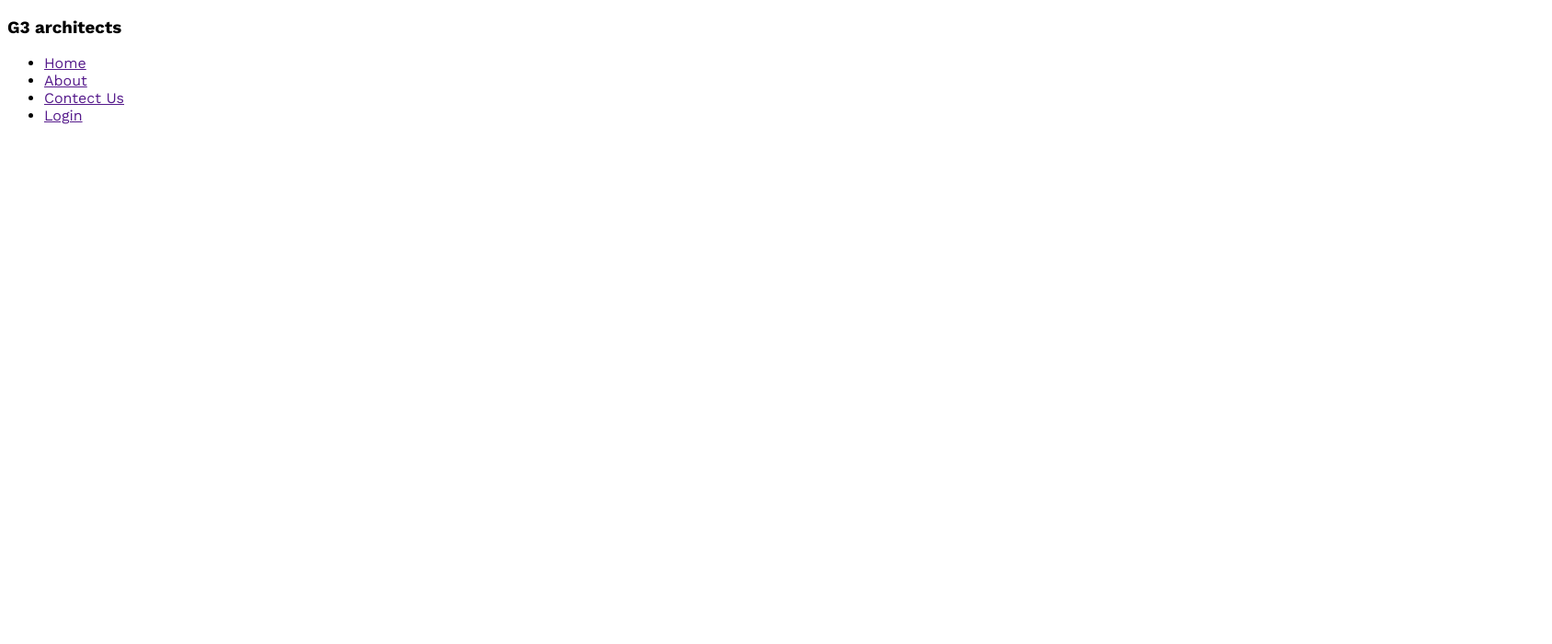
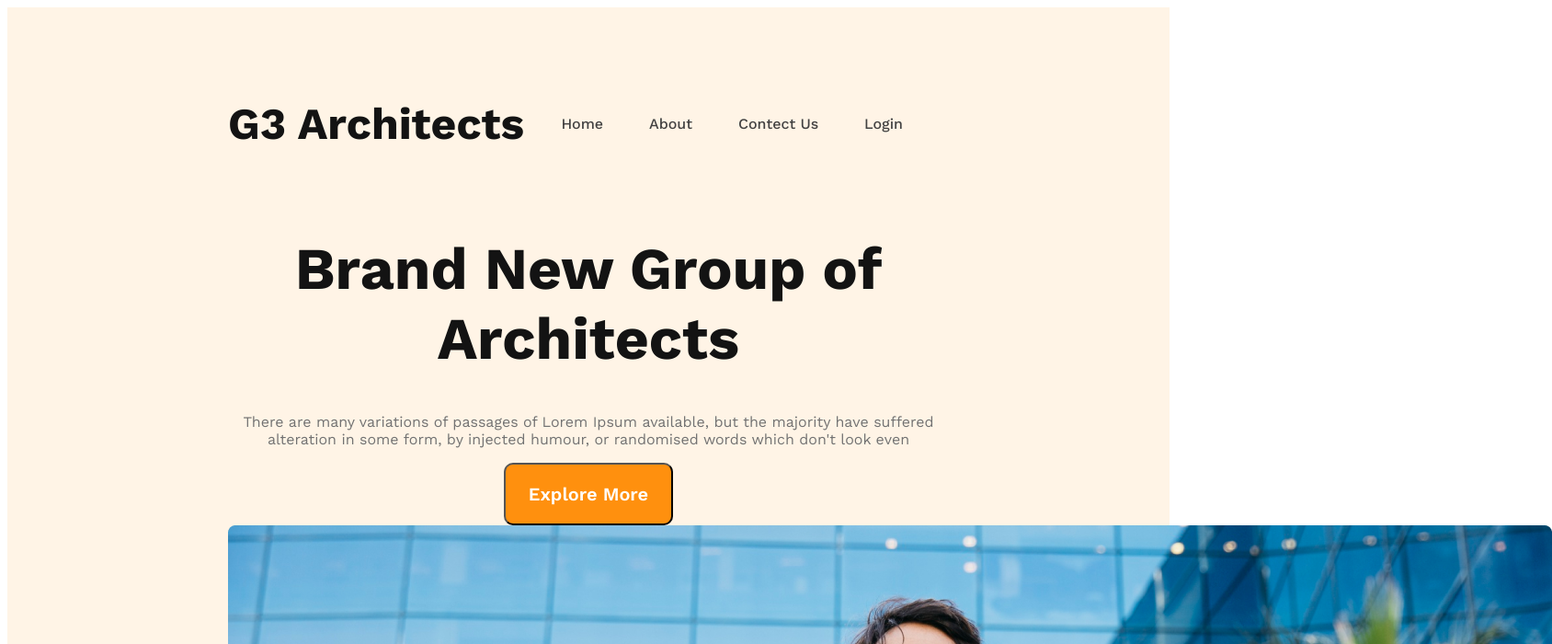
Before and after one commit to joyroy7/Architects-website, a plain HTML site: page index.html in a window 1280 px wide. Shown: the top 700 px of the page at 92% size, 1688 px wide, since content can reach past the window. Drawn offline with nearby package versions, Linux system fonts and the light colour scheme.

Commit message:
my first commit

```diff
--- a/index.html
+++ b/index.html
@@ -3,13 +3,13 @@
 <head>
     <meta charset="UTF-8">
     <meta name="viewport" content="width=device-width, initial-scale=1.0">
-    <title>G3 architects</title>
+    <title>G3 Architects</title>
     <link rel="stylesheet" href="style/responsive.css">
 </head>
 <body>
     <header>
         <nav>
-            <h3>G3 architects</h3>
+            <h3 class="title">G3 Architects</h3>
             <ul>
                 <li><a href="">Home</a></li>
                 <li><a href="">About</a></li>
@@ -17,6 +17,14 @@
                 <li><a href="">Login</a></li>
             </ul>
         </nav>
+        <div class="banner">
+            <div class="banner-content">
+                <h1 class="banner-title">Brand New Group of Architects</h1>
+            <p class="banner-discription">There are many variations of passages of Lorem Ipsum available, but the majority have suffered alteration in some form, by injected humour, or randomised words which don't look even</p>
+            <button class="btom">Explore More</button>
+            </div>
+            <img src="images/banner.png" alt="">
+        </div>
 
     </header>
     <main>
--- a/style/responsive.css
+++ b/style/responsive.css
@@ -4,3 +4,60 @@
     font-family: 'Open Sans', sans-serif;
     font-family: 'Work Sans', sans-serif;
 }
+/* header style */
+header{
+    background: rgba(255, 144, 14, 0.10);
+    padding: 50px 240px;
+}
+nav{
+    display: flex;
+    justify-content: space-between;
+    align-items: center;
+}
+nav > ul{
+    display: flex;
+}
+
+.title{
+    font-size: 3rem;
+    font-weight: 700;
+    color: #131313;
+}
+nav li{
+    list-style: none;
+    margin-right: 50px;
+    font-weight: 500;
+    font-size: 1rem;
+}
+
+nav li a{
+    text-decoration: none;
+    color:  #424242;
+}
+/* baner style */
+
+.banner-content{
+    max-width: 800px;
+    text-align: center;
+    margin: auto;
+
+}
+.banner-title{
+    font-size: 4rem;
+    font-weight: 700;
+    color: #131313;
+}
+.banner-discription{
+    color: var(--dark-03, #727272);
+    font-size: 1rem;
+    font-weight: 400;
+}
+.btom{
+    border-radius: 10px;
+    background-color: #FF900E;
+    padding: 20px 25px;
+    color: #fff;
+    font-size: 1.25rem;
+    font-weight: 600;
+    cursor: pointer;
+}
```
